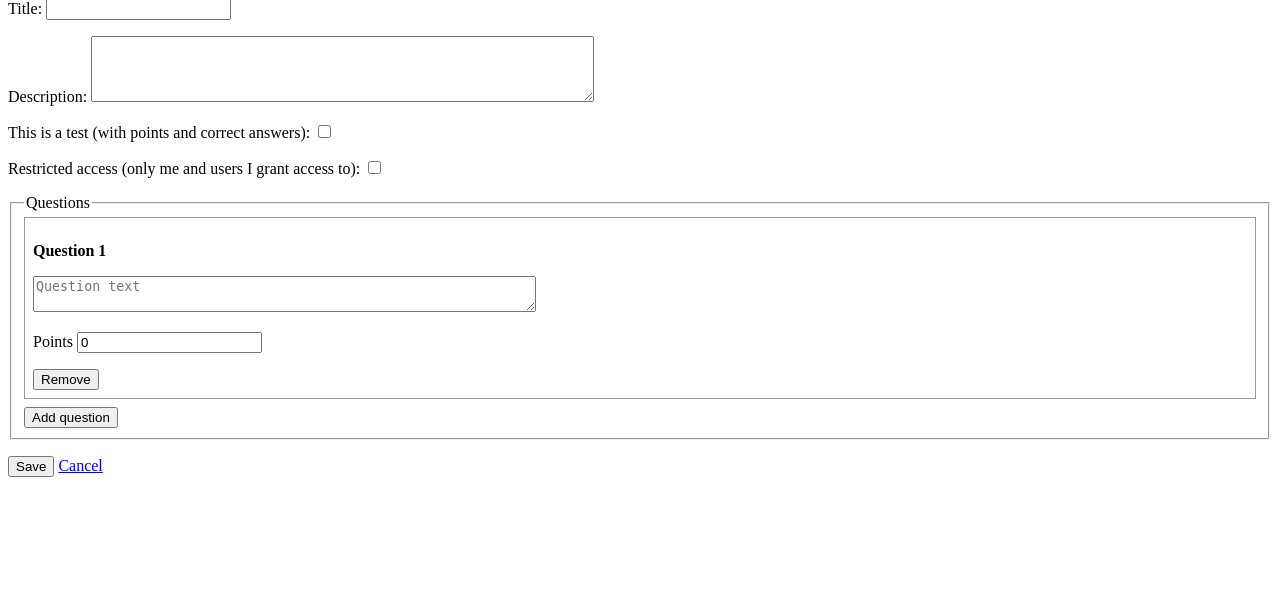
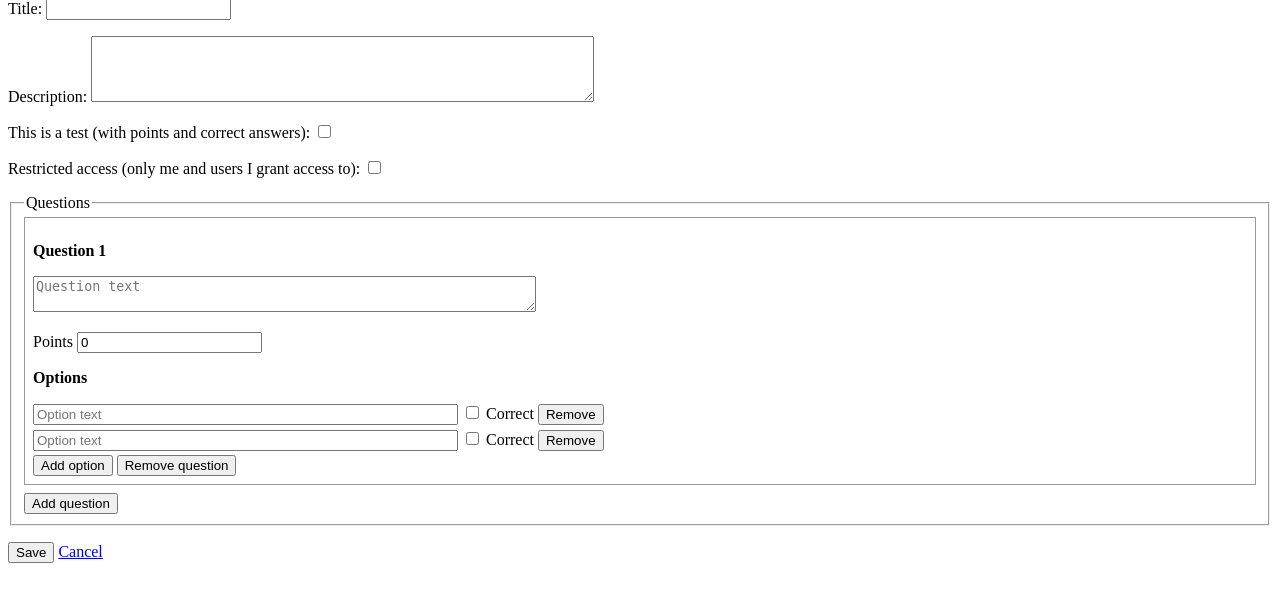
Before and after one commit to aacuke17-boop/Django-Test-editor-Practice, a Django app: page /materials/new/ in a window 1280 px wide. Shown: the part 120-722 px from the top of the page. Run offline with Django 5.2, Linux system fonts and the light colour scheme; a user stored in the database is signed in; data comes from the database, SQL or seed files in the repository.

Commit message:
Add options to editor

```diff
--- a/surveys/editor.py
+++ b/surveys/editor.py
@@ -1,10 +1,19 @@
 from decimal import Decimal, InvalidOperation
 
-from .models import Question
+from .models import AnswerOption, Question
+
+
+def blank_option(index):
+    return {"index": str(index), "text": "", "correct": False}
 
 
 def blank_question(index):
-    return {"index": str(index), "text": "", "points": "0"}
+    return {
+        "index": str(index),
+        "text": "",
+        "points": "0",
+        "options": [blank_option(1), blank_option(2)],
+    }
 
 
 def parse_points(value):
@@ -17,6 +26,22 @@ def parse_points(value):
     return points.quantize(Decimal("0.01"))
 
 
+def parse_options(post, question_index):
+    options = []
+    for index in post.getlist(f"q{question_index}_option_index"):
+        if not (index.isascii() and index.isdigit()):
+            continue
+        key = f"q{question_index}_o{index}"
+        options.append(
+            {
+                "index": index,
+                "text": post.get(f"{key}_text", "").strip(),
+                "correct": f"{key}_correct" in post,
+            }
+        )
+    return options
+
+
 def parse_questions(post):
     questions = []
     for index in post.getlist("question_index"):
@@ -27,6 +52,7 @@ def parse_questions(post):
                 "index": index,
                 "text": post.get(f"q{index}_text", "").strip(),
                 "points": post.get(f"q{index}_points", "").strip(),
+                "options": parse_options(post, index),
             }
         )
     return questions
@@ -38,9 +64,20 @@ def save_questions(material, questions):
         if not item["text"]:
             continue
         position += 1
-        Question.objects.create(
+        question = Question.objects.create(
             form=material,
             question_text=item["text"],
             points=parse_points(item["points"]),
             position=position,
         )
+        option_position = 0
+        for option in item["options"]:
+            if not option["text"]:
+                continue
+            option_position += 1
+            AnswerOption.objects.create(
+                question=question,
+                option_text=option["text"],
+                is_correct=option["correct"],
+                position=option_position,
+            )
--- a/surveys/static/surveys/app.js
+++ b/surveys/static/surveys/app.js
@@ -3,8 +3,9 @@
 
     function initEditor() {
         var list = document.getElementById("questions-list");
-        var addButton = document.getElementById("add-question");
-        var template = document.getElementById("question-template");
+        var addQuestionButton = document.getElementById("add-question");
+        var questionTemplate = document.getElementById("question-template");
+        var optionTemplate = document.getElementById("option-template");
 
         function renumber() {
             list.querySelectorAll(".question-block").forEach(function (block, i) {
@@ -12,9 +13,9 @@
             });
         }
 
-        function nextIndex() {
+        function nextIndex(container, selector) {
             var max = 0;
-            list.querySelectorAll('input[name="question_index"]').forEach(function (input) {
+            container.querySelectorAll(selector).forEach(function (input) {
                 var value = parseInt(input.value, 10);
                 if (value > max) {
                     max = value;
@@ -23,18 +24,35 @@
             return max + 1;
         }
 
-        addButton.addEventListener("click", function () {
-            var html = template.innerHTML.replaceAll("__index__", String(nextIndex()));
+        addQuestionButton.addEventListener("click", function () {
+            var index = nextIndex(list, 'input[name="question_index"]');
+            var html = questionTemplate.innerHTML.replaceAll("__index__", String(index));
             list.insertAdjacentHTML("beforeend", html);
             renumber();
         });
 
         list.addEventListener("click", function (event) {
-            if (event.target.classList.contains("remove-question")) {
-                var block = event.target.closest(".question-block");
-                if (block) {
-                    block.remove();
-                    renumber();
+            var target = event.target;
+            var block = target.closest(".question-block");
+            if (!block) {
+                return;
+            }
+
+            if (target.classList.contains("remove-question")) {
+                block.remove();
+                renumber();
+            } else if (target.classList.contains("add-option")) {
+                var optionsList = block.querySelector(".options-list");
+                var questionIndex = block.querySelector('input[name="question_index"]').value;
+                var optionIndex = nextIndex(optionsList, 'input[type="hidden"]');
+                var html = optionTemplate.innerHTML
+                    .replaceAll("__qindex__", questionIndex)
+                    .replaceAll("__oindex__", String(optionIndex));
+                optionsList.insertAdjacentHTML("beforeend", html);
+            } else if (target.classList.contains("remove-option")) {
+                var optionBlock = target.closest(".option-block");
+                if (optionBlock) {
+                    optionBlock.remove();
                 }
             }
         });
--- /dev/null
+++ b/surveys/templates/surveys/_option_block.html
@@ -0,0 +1,9 @@
+<div class="option-block" style="margin-bottom: 4px;">
+    <input type="hidden" name="q{{ qindex }}_option_index" value="{{ option.index }}">
+    <input type="text" name="q{{ qindex }}_o{{ option.index }}_text" value="{{ option.text }}" placeholder="Option text" size="50" maxlength="500">
+    <label class="correct-field">
+        <input type="checkbox" name="q{{ qindex }}_o{{ option.index }}_correct"{% if option.correct %} checked{% endif %}>
+        Correct
+    </label>
+    <button type="button" class="remove-option">Remove</button>
+</div>
--- a/surveys/templates/surveys/_question_block.html
+++ b/surveys/templates/surveys/_question_block.html
@@ -9,5 +9,12 @@
             <input type="number" name="q{{ question.index }}_points" value="{{ question.points }}" min="0" step="0.01">
         </label>
     </p>
-    <button type="button" class="remove-question">Remove</button>
+    <p><strong>Options</strong></p>
+    <div class="options-list">
+        {% for option in question.options %}
+            {% include "surveys/_option_block.html" with qindex=question.index %}
+        {% endfor %}
+    </div>
+    <button type="button" class="add-option">Add option</button>
+    <button type="button" class="remove-question">Remove question</button>
 </div>
--- a/surveys/templates/surveys/material_editor.html
+++ b/surveys/templates/surveys/material_editor.html
@@ -23,6 +23,10 @@
             <template id="question-template">
                 {% include "surveys/_question_block.html" with question=blank_question %}
             </template>
+
+            <template id="option-template">
+                {% include "surveys/_option_block.html" with qindex="__qindex__" option=blank_option %}
+            </template>
         {% endif %}
 
         <p>
--- a/surveys/views.py
+++ b/surveys/views.py
@@ -2,7 +2,7 @@ from django.contrib.auth.decorators import login_required
 from django.db import transaction
 from django.shortcuts import get_object_or_404, redirect, render
 
-from .editor import blank_question, parse_questions, save_questions
+from .editor import blank_option, blank_question, parse_questions, save_questions
 from .forms import QuestionnaireForm
 from .models import Questionnaire
 
@@ -71,6 +71,7 @@ def material_create(request):
             "form": form,
             "questions": questions,
             "blank_question": blank_question("__index__"),
+            "blank_option": blank_option("__oindex__"),
         },
     )
 
```
